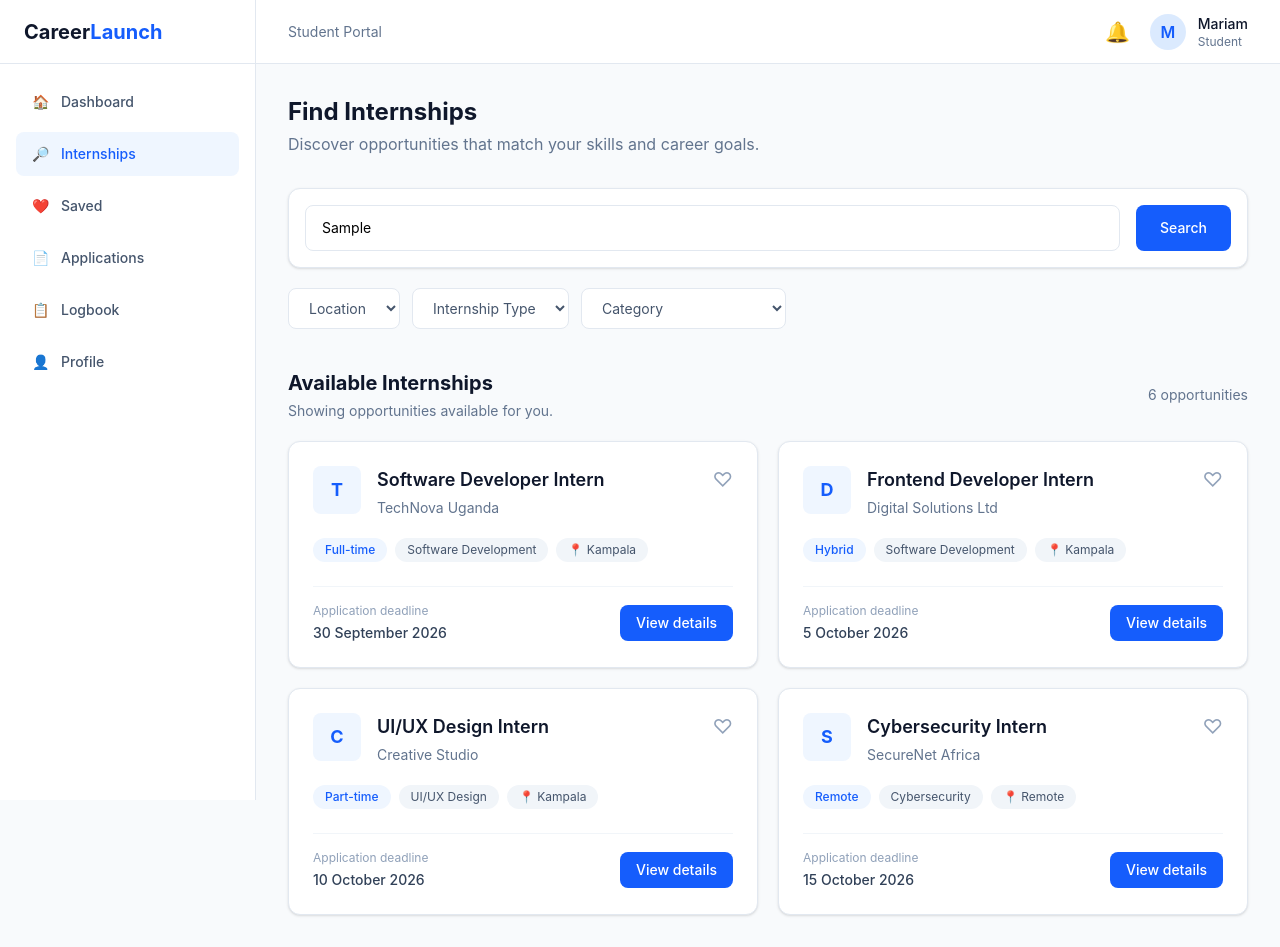
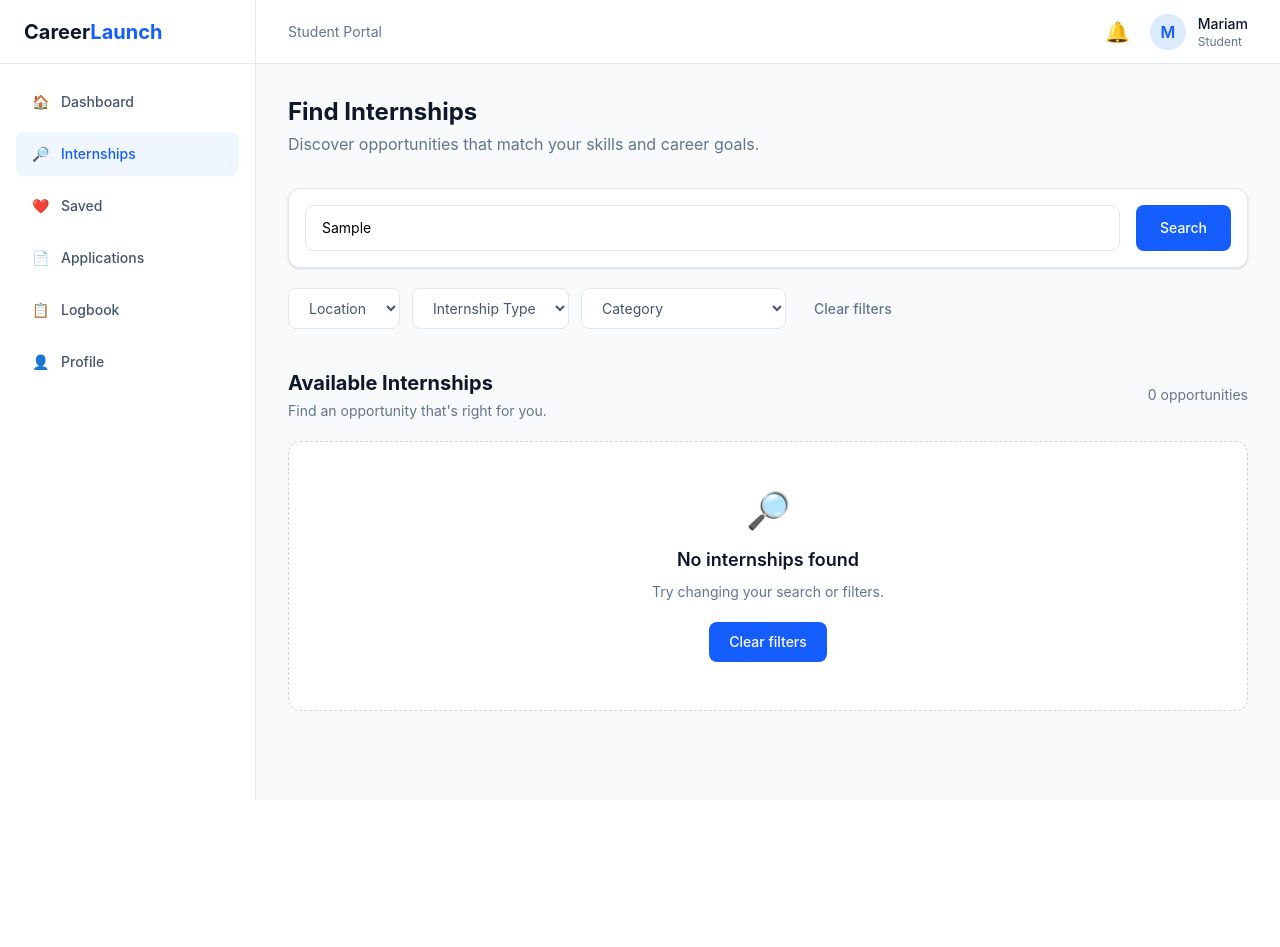
Before and after one commit to mariam968/CareerLaunch, a React app in the folder frontend/: page /internships in a window 1280 px wide. Both pictures are taken after typing "Sample" into the empty fields and a click on the button "Search". After the commit the page ends 800 px from the top, so only its background shows below. Built offline with nearby package versions, Linux system fonts and the light colour scheme; the HTML template or start-up script is replaced by a standard one.

Commit message:
feat: add internship search and filters

```diff
--- a/frontend/src/pages/Internships.jsx
+++ b/frontend/src/pages/Internships.jsx
@@ -1,6 +1,97 @@
+import { useState } from 'react'
 import InternshipCard from '../components/InternshipCard'
 
+const internships = [
+  {
+    id: 1,
+    title: 'Software Developer Intern',
+    company: 'TechNova Uganda',
+    location: 'Kampala',
+    type: 'Full-time',
+    category: 'Software Development',
+    deadline: '30 September 2026',
+  },
+  {
+    id: 2,
+    title: 'Frontend Developer Intern',
+    company: 'Digital Solutions Ltd',
+    location: 'Kampala',
+    type: 'Hybrid',
+    category: 'Software Development',
+    deadline: '5 October 2026',
+  },
+  {
+    id: 3,
+    title: 'UI/UX Design Intern',
+    company: 'Creative Studio',
+    location: 'Kampala',
+    type: 'Part-time',
+    category: 'UI/UX Design',
+    deadline: '10 October 2026',
+  },
+  {
+    id: 4,
+    title: 'Cybersecurity Intern',
+    company: 'SecureNet Africa',
+    location: 'Remote',
+    type: 'Remote',
+    category: 'Cybersecurity',
+    deadline: '15 October 2026',
+  },
+  {
+    id: 5,
+    title: 'Data Analyst Intern',
+    company: 'Insight Analytics',
+    location: 'Entebbe',
+    type: 'Full-time',
+    category: 'Data',
+    deadline: '20 October 2026',
+  },
+  {
+    id: 6,
+    title: 'Marketing Intern',
+    company: 'Growth Hub',
+    location: 'Jinja',
+    type: 'Part-time',
+    category: 'Marketing',
+    deadline: '25 October 2026',
+  },
+]
+
 function Internships() {
+  const [search, setSearch] = useState('')
+  const [location, setLocation] = useState('Location')
+  const [type, setType] = useState('Internship Type')
+  const [category, setCategory] = useState('Category')
+
+  const filteredInternships = internships.filter((internship) => {
+    const searchTerm = search.toLowerCase()
+
+    const matchesSearch =
+      internship.title.toLowerCase().includes(searchTerm) ||
+      internship.company.toLowerCase().includes(searchTerm) ||
+      internship.category.toLowerCase().includes(searchTerm)
+
+    const matchesLocation =
+      location === 'Location' ||
+      internship.location === location
+
+    const matchesType =
+      type === 'Internship Type' ||
+      internship.type === type
+
+    const matchesCategory =
+      category === 'Category' ||
+      internship.category === category
+
+    return (
+      matchesSearch &&
+      matchesLocation &&
+      matchesType &&
+      matchesCategory
+    )
+  })
+
   return (
     <div>
 
@@ -22,12 +113,17 @@ function Internships() {
           <div className="flex-1">
             <input
               type="text"
+              value={search}
+              onChange={(event) => setSearch(event.target.value)}
               placeholder="🔎 Search internships, companies or skills..."
               className="w-full rounded-lg border border-slate-200 px-4 py-3 text-sm outline-none transition focus:border-blue-500 focus:ring-2 focus:ring-blue-100"
             />
           </div>
 
-          <button className="rounded-lg bg-blue-600 px-6 py-3 text-sm font-medium text-white transition hover:bg-blue-700">
+          <button
+            onClick={() => setSearch(search.trim())}
+            className="rounded-lg bg-blue-600 px-6 py-3 text-sm font-medium text-white transition hover:bg-blue-700"
+          >
             Search
           </button>
 
@@ -37,7 +133,11 @@ function Internships() {
       {/* Filters */}
       <div className="mt-5 flex flex-wrap gap-3">
 
-        <select className="rounded-lg border border-slate-200 bg-white px-4 py-2.5 text-sm text-slate-600 outline-none focus:border-blue-500">
+        <select
+          value={location}
+          onChange={(event) => setLocation(event.target.value)}
+          className="rounded-lg border border-slate-200 bg-white px-4 py-2.5 text-sm text-slate-600 outline-none focus:border-blue-500"
+        >
           <option>Location</option>
           <option>Kampala</option>
           <option>Entebbe</option>
@@ -45,7 +145,11 @@ function Internships() {
           <option>Remote</option>
         </select>
 
-        <select className="rounded-lg border border-slate-200 bg-white px-4 py-2.5 text-sm text-slate-600 outline-none focus:border-blue-500">
+        <select
+          value={type}
+          onChange={(event) => setType(event.target.value)}
+          className="rounded-lg border border-slate-200 bg-white px-4 py-2.5 text-sm text-slate-600 outline-none focus:border-blue-500"
+        >
           <option>Internship Type</option>
           <option>Full-time</option>
           <option>Part-time</option>
@@ -53,7 +157,11 @@ function Internships() {
           <option>Remote</option>
         </select>
 
-        <select className="rounded-lg border border-slate-200 bg-white px-4 py-2.5 text-sm text-slate-600 outline-none focus:border-blue-500">
+        <select
+          value={category}
+          onChange={(event) => setCategory(event.target.value)}
+          className="rounded-lg border border-slate-200 bg-white px-4 py-2.5 text-sm text-slate-600 outline-none focus:border-blue-500"
+        >
           <option>Category</option>
           <option>Software Development</option>
           <option>UI/UX Design</option>
@@ -62,65 +170,81 @@ function Internships() {
           <option>Marketing</option>
         </select>
 
+        {/* Clear filters */}
+        <button
+          onClick={() => {
+            setSearch('')
+            setLocation('Location')
+            setType('Internship Type')
+            setCategory('Category')
+          }}
+          className="rounded-lg px-4 py-2.5 text-sm font-medium text-slate-500 hover:bg-slate-100 hover:text-slate-700"
+        >
+          Clear filters
+        </button>
+
       </div>
 
       {/* Results header */}
-      <div className="mt-10 mb-5 flex items-center justify-between">
+      <div className="mb-5 mt-10 flex items-center justify-between">
         <div>
           <h2 className="text-xl font-bold text-slate-900">
             Available Internships
           </h2>
 
           <p className="mt-1 text-sm text-slate-500">
-            Showing opportunities available for you.
+            Find an opportunity that's right for you.
           </p>
         </div>
 
         <p className="text-sm text-slate-500">
-          6 opportunities
+          {filteredInternships.length}{' '}
+          {filteredInternships.length === 1
+            ? 'opportunity'
+            : 'opportunities'}
         </p>
       </div>
 
-      {/* Internship cards */}
-      <div className="grid grid-cols-1 gap-5 lg:grid-cols-2">
+      {/* Results */}
+      {filteredInternships.length > 0 ? (
+        <div className="grid grid-cols-1 gap-5 lg:grid-cols-2">
+          {filteredInternships.map((internship) => (
+            <InternshipCard
+              key={internship.id}
+              title={internship.title}
+              company={internship.company}
+              location={internship.location}
+              type={internship.type}
+              category={internship.category}
+              deadline={internship.deadline}
+            />
+          ))}
+        </div>
+      ) : (
+        <div className="rounded-xl border border-dashed border-slate-300 bg-white p-12 text-center">
+          <div className="text-4xl">🔎</div>
 
-        <InternshipCard
-          title="Software Developer Intern"
-          company="TechNova Uganda"
-          location="Kampala"
-          type="Full-time"
-          category="Software Development"
-          deadline="30 September 2026"
-        />
+          <h3 className="mt-4 text-lg font-semibold text-slate-900">
+            No internships found
+          </h3>
 
-        <InternshipCard
-          title="Frontend Developer Intern"
-          company="Digital Solutions Ltd"
-          location="Kampala"
-          type="Hybrid"
-          category="Software Development"
-          deadline="5 October 2026"
-        />
+          <p className="mt-2 text-sm text-slate-500">
+            Try changing your search or filters.
+          </p>
 
-        <InternshipCard
-          title="UI/UX Design Intern"
-          company="Creative Studio"
-          location="Kampala"
-          type="Part-time"
-          category="UI/UX Design"
-          deadline="10 October 2026"
-        />
-
-        <InternshipCard
-          title="Cybersecurity Intern"
-          company="SecureNet Africa"
-          location="Remote"
-          type="Remote"
-          category="Cybersecurity"
-          deadline="15 October 2026"
-        />
-
-      </div>
+          <button
+            onClick={() => {
+              setSearch('')
+              setLocation('Location')
+              setType('Internship Type')
+              setCategory('Category')
+            }}
+            className="mt-5 rounded-lg bg-blue-600 px-5 py-2.5 text-sm font-medium text-white hover:bg-blue-700"
+          >
+            Clear filters
+          </button>
+        </div>
+      )}
 
     </div>
   )
```
